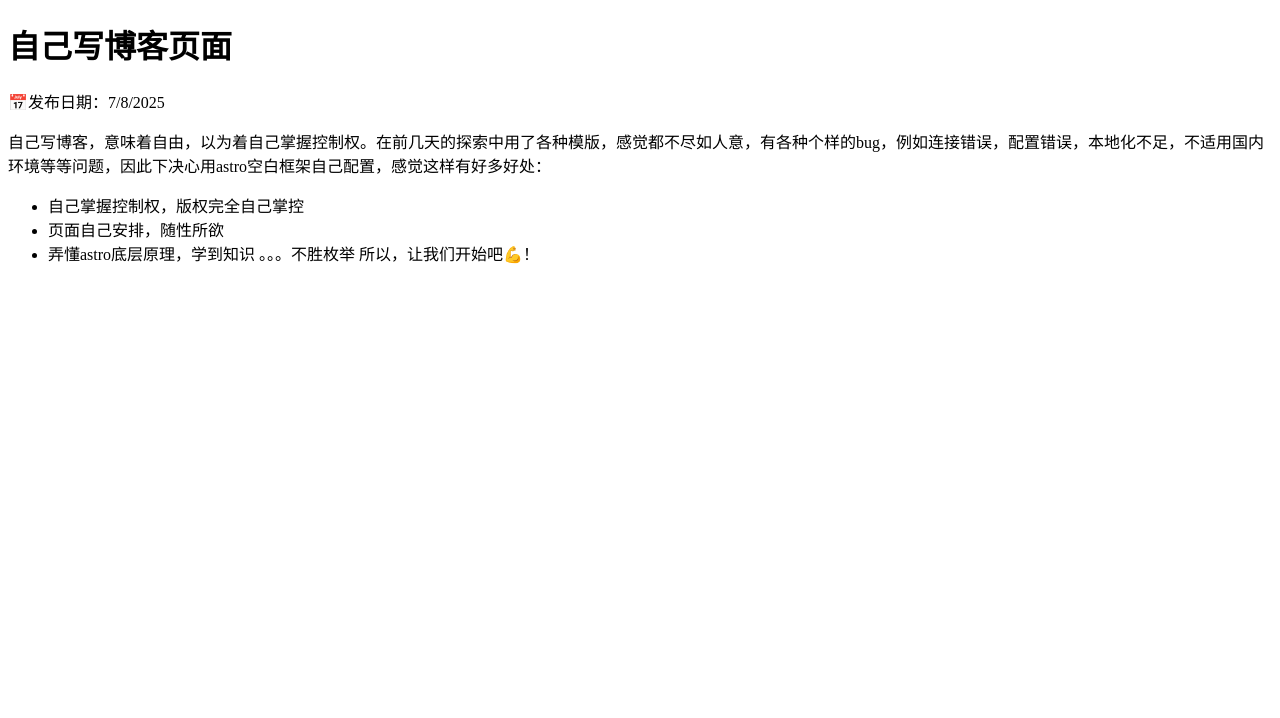
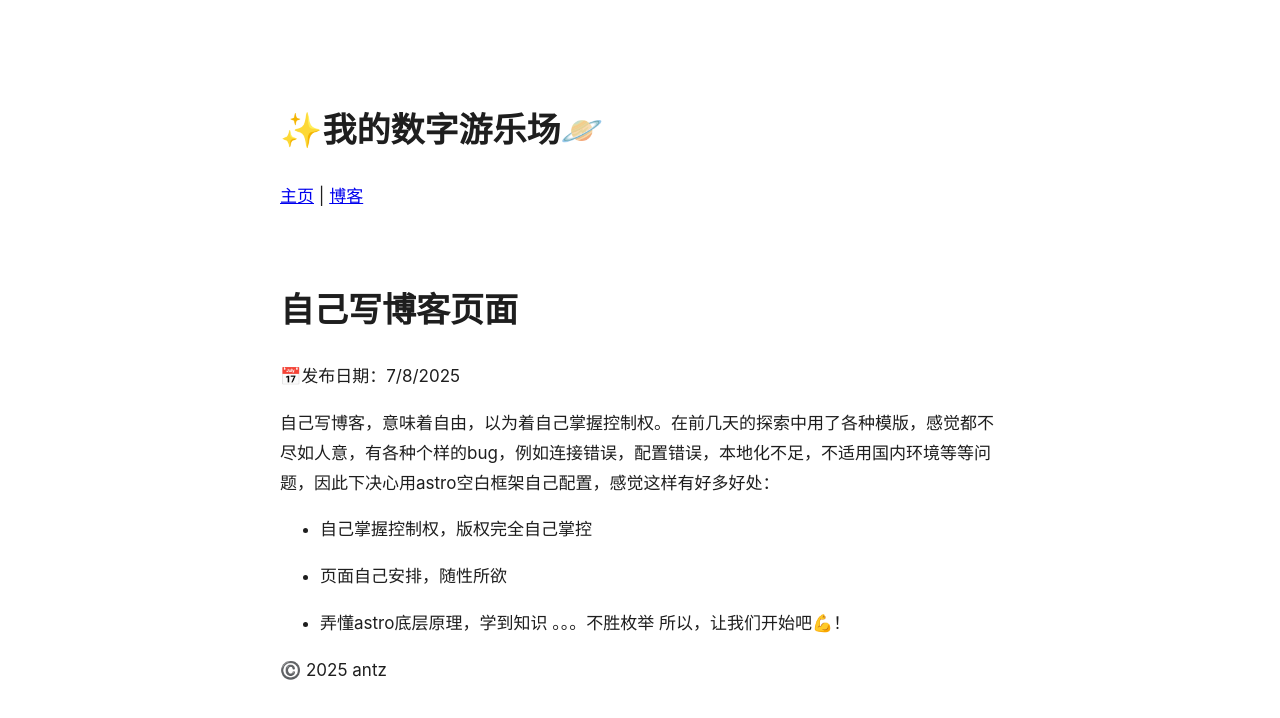
Before and after one commit to antzw/antz-blog, an Astro site: page /blog/2025-07-10 in a window 1280 px wide. Built offline with nearby package versions, Linux system fonts and the light colour scheme; Astro itself is replaced by a stand-in of ours.

Commit message:
设着了global.css页面样式，并增加了博客展示页面的布局，加入主页，博客链接

```diff
--- a/src/layouts/Layout.astro
+++ b/src/layouts/Layout.astro
@@ -1,11 +1,24 @@
+---
+import "../styles/global.css";
+---
+
 <html lang="zh">
   <head>
     <meta charset="utf-8" />
-    <title><slot name="title" /></title>
+    <title><slot name="title" />Kevin‘s Blog</slot></title>
   </head>
   <body>
+    <header>
+      <h1>✨我的数字游乐场🪐</h1>
+      <nav>
+        <a href="/">主页</a> | <a href="/blog">博客</a>
+      </nav>
+    </header>
+
     <main>
       <slot />
     <main>
+
+    <footer>©️ 2025 antz</footer>
   </body>
 </html>
--- /dev/null
+++ b/src/styles/global.css
@@ -0,0 +1,51 @@
+/* global.css */
+:root {
+  --max-width: 720px;
+  --font-body: 'Inter', 'Noto Sans SC', 'Helvetica Neue', sans-serif;
+  --font-size: 17px;
+  --line-height: 1.75;
+  --bg: #ffffff;
+  --fg: #1e1e1e;
+}
+
+body {
+  font-family: var(--font-body);
+  font-size: var(--font-size);
+  line-height: var(--line-height);
+  color: var(--fg);
+  background-color: var(--bg);
+  max-width: var(--max-width);
+  margin: 0 auto;
+  padding: 2rem 1rem;
+}
+
+/* 让markdown渲染内容美观*/
+h1, h2, h3, h4 {
+  font-weight: 600;
+  margin-top:2em;
+}
+
+p, li {
+  margin-top: 1em;
+}
+
+blockquote {
+  border-left: 4px solid #ccc;
+  padding-left: 1em;
+  color: #666;
+  font-style: italic;
+}
+
+pre {
+  background-color: #f5f5f5;
+  padding: 1em;
+  overflow: auto;
+  border-radius: 8px;
+}
+
+code {
+  background: #f0f0f0;
+  padding: 0.2em 0.4em;
+  border-radius:4px;
+  font-family: Menlo, monospace;
+}
```
